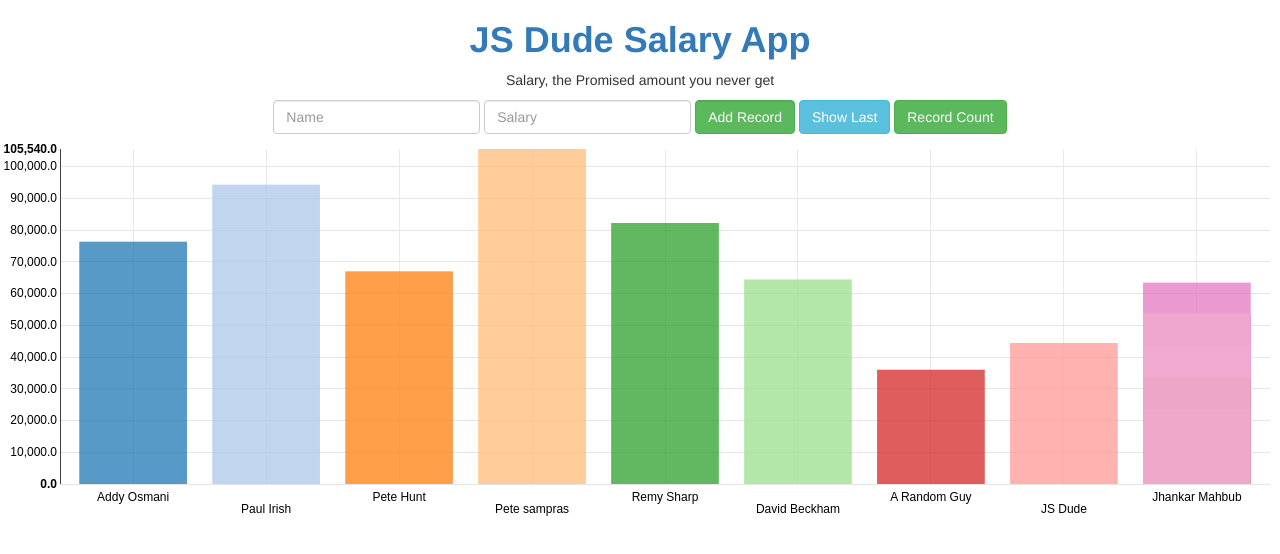
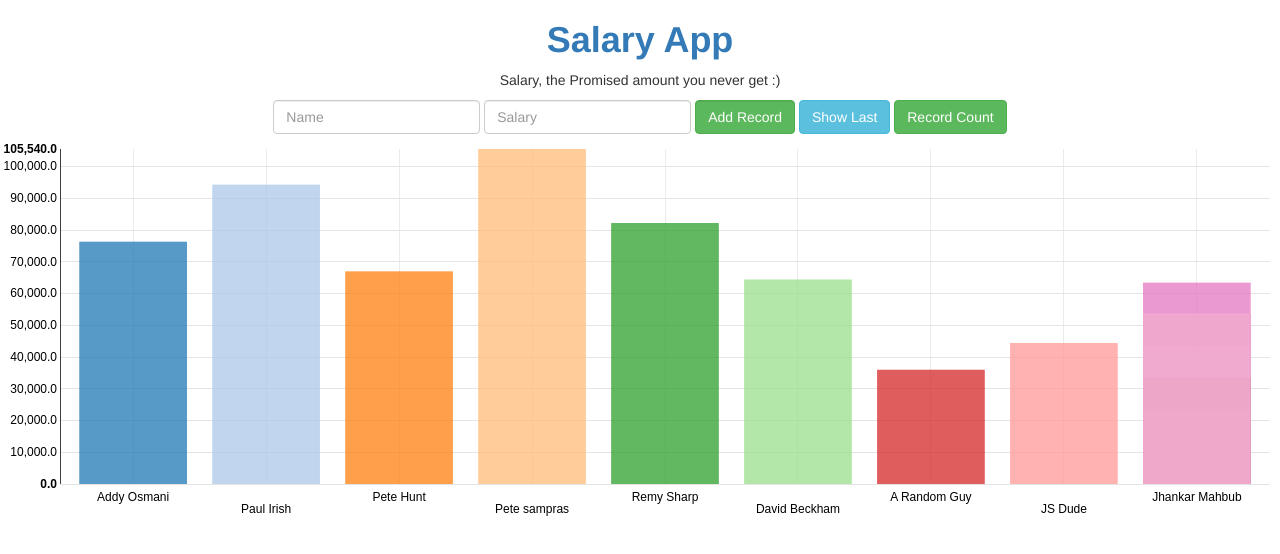
Before and after one commit to developerep2019/salary-app, a plain HTML site: page index.html in a window 1280 px wide. Drawn offline with Linux system fonts and the light colour scheme.

Commit message:
Update index.html

```diff
--- a/index.html
+++ b/index.html
@@ -33,8 +33,8 @@
   </head>
   <body>
     <div class="text-center">
-      <h1 class="text-primary"><strong>JS Dude Salary App</strong></h1>
-      <p>Salary, the Promised amount you never get</small>
+      <h1 class="text-primary"><strong>Salary App</strong></h1>
+      <p>Salary, the Promised amount you never get :)</small>
     </div>
     <div class="form-inline text-center">
     	<div class="form-group">
```
